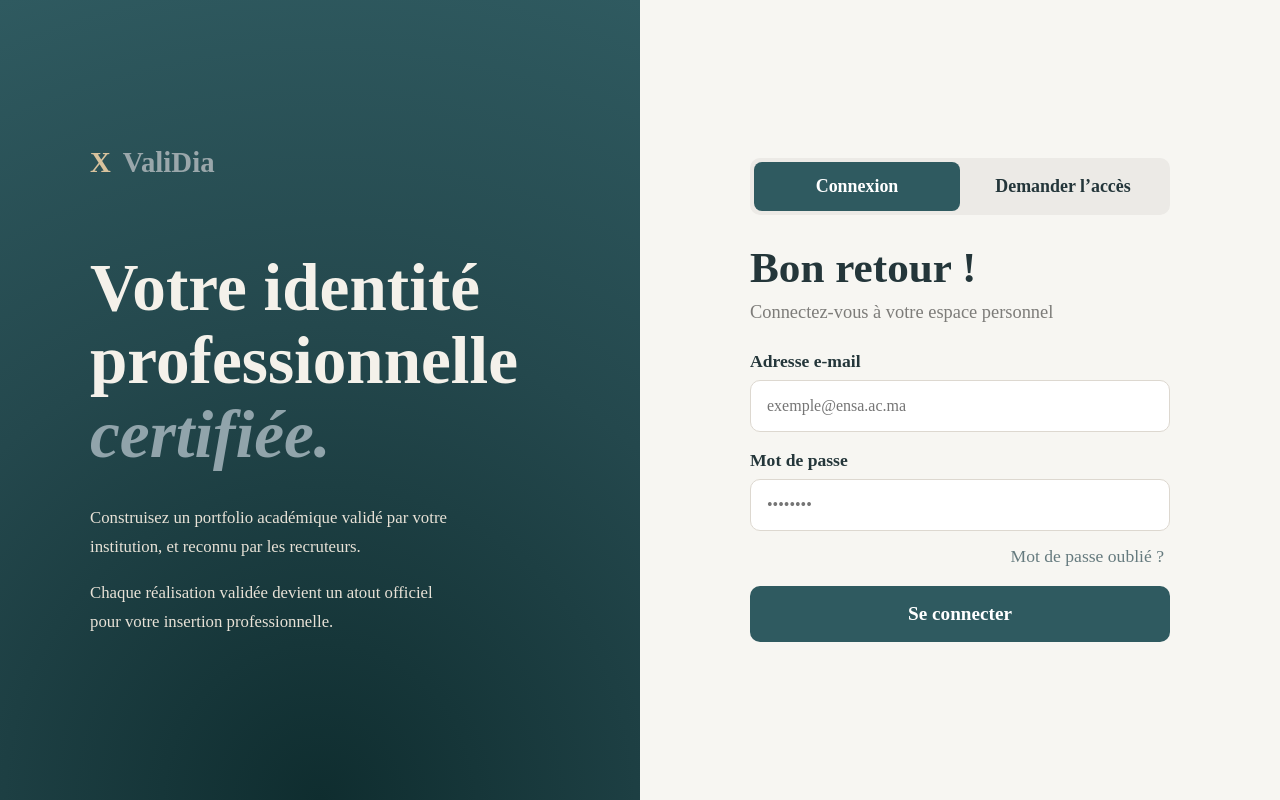
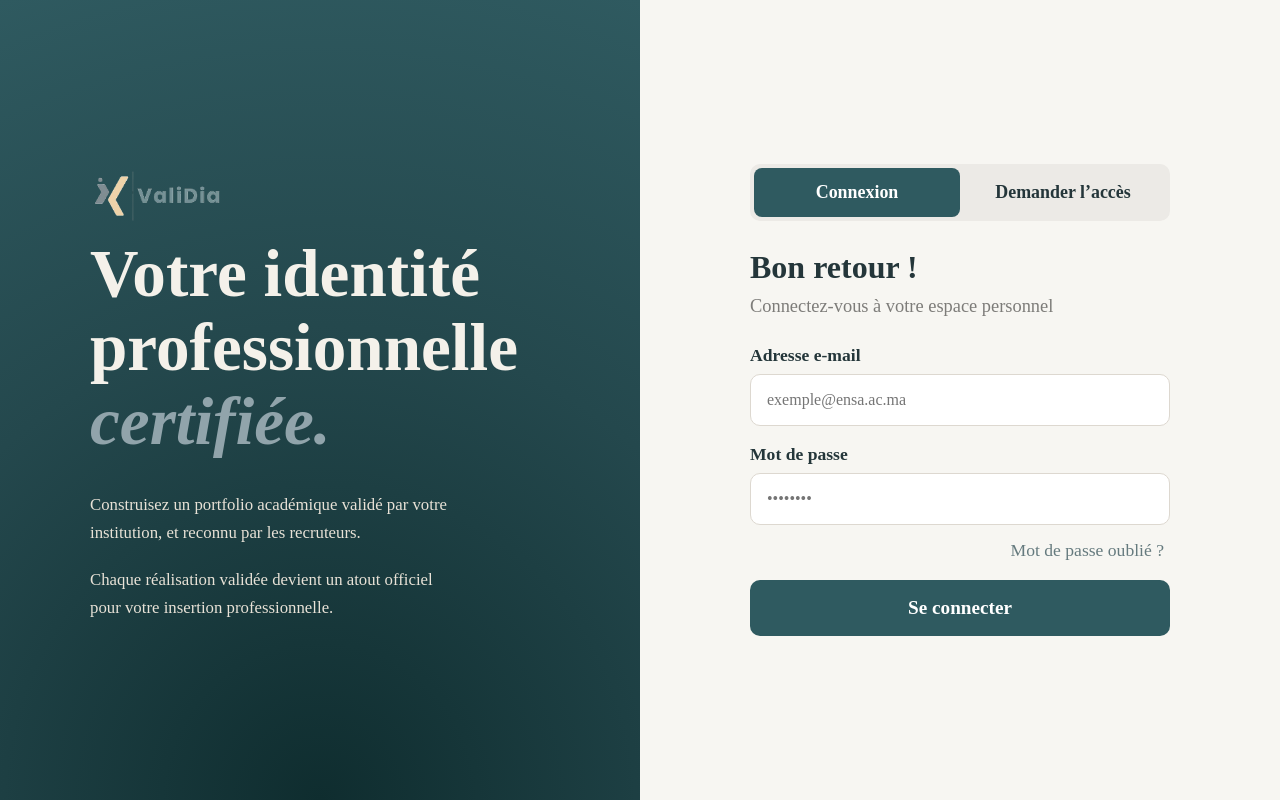
Before and after one commit to wolfrina19/testingPR, a Vue app in the folder frontend/: page /login in a window 1280 px wide. Built offline with nearby package versions, Linux system fonts and the light colour scheme.

Commit message:
Modification du logo

```diff
--- a/frontend/src/assets/styles/login.css
+++ b/frontend/src/assets/styles/login.css
@@ -142,7 +142,7 @@ html, body {
 
 .auth-form-block h2 {
   margin: 0 0 10px;
-  font-size:  2.7rem;
+  font-size:  2rem;
   color: #24363a;
   font-weight: 700;
 }
--- /dev/null
+++ b/frontend/src/components/AppLogo.vue
@@ -0,0 +1,14 @@
+<script setup>
+import logo from '../assets/logo.png'
+</script>
+
+<template>
+  <img :src="logo" alt="ValiDia logo" class="app-logo" />
+</template>
+
+<style scoped>
+.app-logo {
+  width: 140px;
+  height: auto;
+}
+</style>
--- a/frontend/src/views/LoginView.vue
+++ b/frontend/src/views/LoginView.vue
@@ -3,6 +3,7 @@ import { ref, computed } from 'vue'
 import { useRouter } from 'vue-router'
 import { useAuthStore } from '../stores/auth'
 import { loginRequest } from '../services/authService'
+import  AppLogo  from '../components/AppLogo.vue'
 import '../assets/styles/login.css'
 
 const router = useRouter()
@@ -69,10 +70,7 @@ const goToForgotPassword = () => {
   <div class="auth-page">
     <section class="auth-left">
       <div class="brand-block">
-        <div class="brand-logo-row">
-          <span class="brand-symbol">X</span>
-          <span class="brand-name">ValiDia</span>
-        </div>
+        <AppLogo />
 
         <div class="hero-text">
           <h1>
--- a/frontend/src/views/RequestAccessView.vue
+++ b/frontend/src/views/RequestAccessView.vue
@@ -2,6 +2,7 @@
 import { reactive, ref } from 'vue'
 import { useRouter } from 'vue-router'
 import '../assets/styles/request-access.css'
+import  AppLogo  from '../components/AppLogo.vue'
 
 const router = useRouter()
 
@@ -78,10 +79,7 @@ const handleSubmit = async () => {
     <section class="auth-left">
       <div class="brand-block">
         <div class="brand-logo-row">
-          <div class="brand-logo">
-            <span class="brand-symbol">X</span>
-          </div>
-          <span class="brand-name">ValiDia</span>
+            <AppLogo />
         </div>
 
         <div class="hero-text">
```
Also changed, not shown: frontend/src/assets/logo.png (added).
